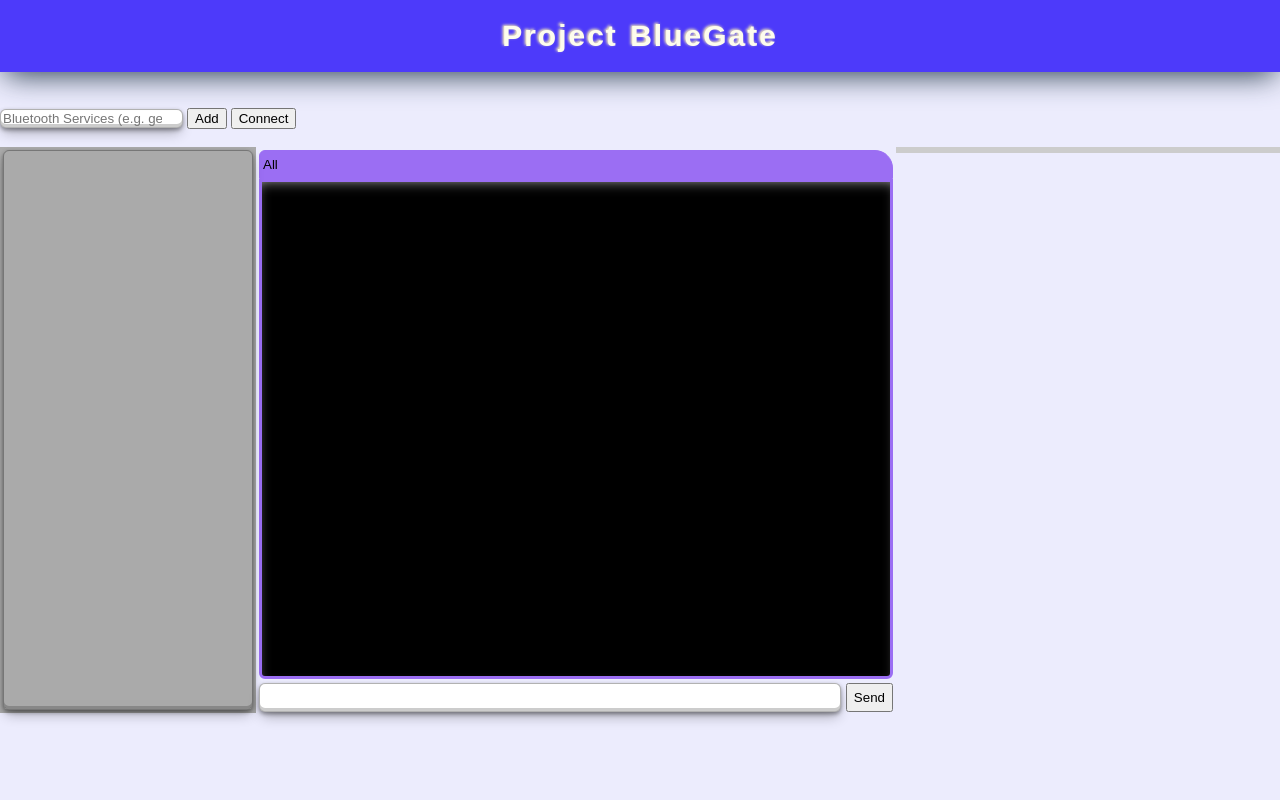
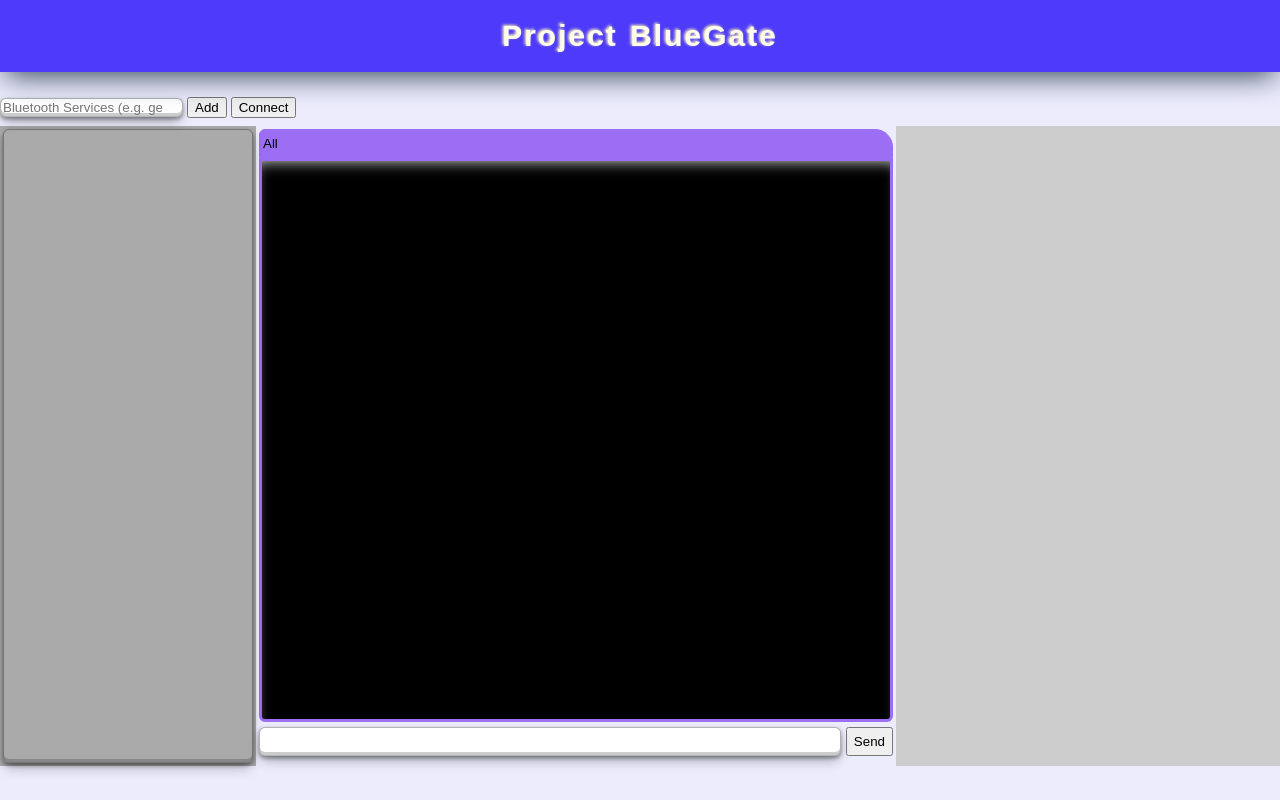
Before and after one commit to an36/Project_BlueGate, a PHP site: page / in a window 1280 px wide. Run offline with PHP 8.4, Linux system fonts and the light colour scheme.

Commit message:
Columns heights

```diff
--- a/src/css/main.css
+++ b/src/css/main.css
@@ -60,27 +60,31 @@ body{
 .boxes{
     border: 1.7px solid rgba(0, 0, 0, 0.301);
     border-radius: 6px;
-    /* box-shadow: 10px 10px 10px 10px ; */
     box-shadow: rgba(0, 0, 0, 0.4) 0px 2px 4px, rgba(0, 0, 0, 0.3) 0px 7px 13px -3px, rgba(0, 0, 0, 0.2) 0px -3px 0px inset;
     z-index: 2;
+}
+
+.opServs{
+    margin-top: 25px;
+    margin-bottom: 8px;
 }
 
 .column1{
     float: left;
     width: 20%;
-    height: 100%;
+    height: calc(100vh - 20vh);
     padding: var(--columnPadding);
 }
 .column2{
     float: left;
     width: 50%;
-    height: 100%;
+    height: calc(100vh - 20vh);
     padding: var(--columnPadding);
 }
 .column3{
     float: left;
     width: 30%;
-    height: 100%;
+    height: calc(100vh - 20vh);
     padding: var(--columnPadding);
 }
 .row:after {
@@ -92,8 +96,7 @@ body{
 .devlist{
     display: flex;
     position: relative;
-    /* border: 1px solid black; */
-    height: calc(100vh - 30vh);
+    height: 100%;
     width: 100%;
 }
 
@@ -139,19 +142,23 @@ body{
     cursor: pointer;
 }
 
+#terminals{
+    height: 89%;
+}
 .terminal{
     width: 100%;
-    height: calc(100vh - 37.44vh);
+    height: 100%;
+    /* height: calc(100vh - 38.44vh); */
     color: rgb(218, 218, 218);
     background-color: rgb(0, 0, 0);
     resize: none;
     border-top-left-radius: 0;
     border-top-right-radius: 0;
     /* border: 3px solid var(--terminal1Clr); */
-    box-shadow: inset 1px 6px 16px -10px white;
+    box-shadow: inset 1px 9px 16px -10px white;
     text-overflow: ellipsis;
-    /* white-space: pre; */
     text-align: left;
+    outline: none;
 }
 
 #Allbtn{
@@ -167,6 +174,7 @@ body{
 .terminalInput{
     white-space: nowrap;
     display: flex;
+    margin-top: 5px;
 }
 
 .terminalInput Input{
--- a/src/index.html
+++ b/src/index.html
@@ -13,15 +13,14 @@
     <div class="topNavBar" id="topNavBar">
         <a id="title">Project BlueGate</a>
     </div>
-
-    <br><br>
-
-    <input class="boxes" id="ServsInput" list="optionalServs" name="optionalServs" placeholder="Bluetooth Services (e.g. generic_access, 0x1234)">
-    <datalist id="optionalServs">
-        <option id="generic_access" value="generic_access">
-    </datalist>
-    <button id="addRmServsbtn">Add</button>
-    <button id="connbtn">Connect</button><br><br>
+    <div class="opServs">
+        <input class="boxes" id="ServsInput" list="optionalServs" name="optionalServs" placeholder="Bluetooth Services (e.g. generic_access, 0x1234)">
+        <datalist id="optionalServs">
+            <option id="generic_access" value="generic_access">
+        </datalist>
+        <button id="addRmServsbtn">Add</button>
+        <button id="connbtn">Connect</button>
+    </div>
 
     <div class="row">
         <div class="column1" style="background-color:#aaa;">
```
